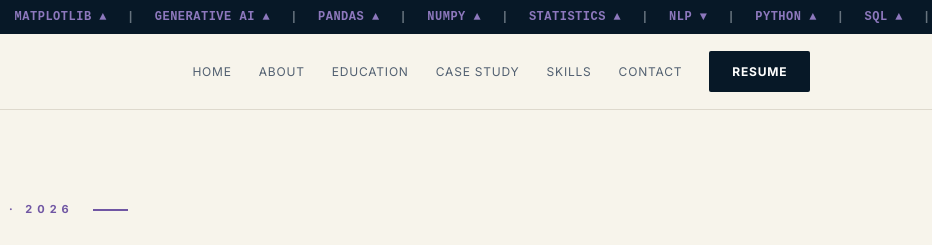
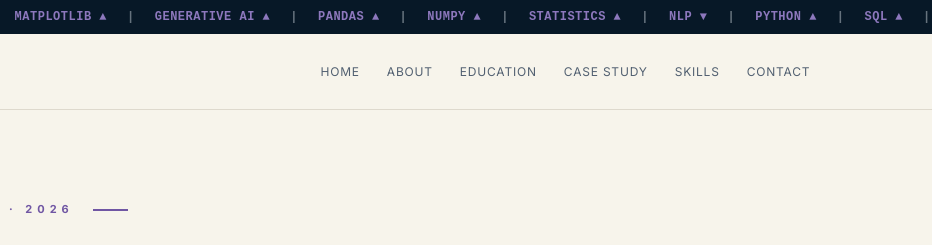
Before and after one commit to Shamali0410/Shamali_Khandekar_portfolio, a plain HTML site: page index.html in a window 1280 px wide. Shown: the top 245 px of the page, 348-1280 px from the left. Drawn offline with nearby package versions, Linux system fonts and the light colour scheme.

Commit message:
Remove link with alert in index.html

```diff
--- a/index.html
+++ b/index.html
@@ -35,7 +35,6 @@
       <a href="#projects">CASE STUDY</a>
       <a href="#skills">SKILLS</a>
       <a href="#contact">CONTACT</a>
-      <a class="resume" href="#" onclick="alert('Add your resume PDF link in index.html'); return false;">RESUME</a>
     </nav>
   </header>
 
```
